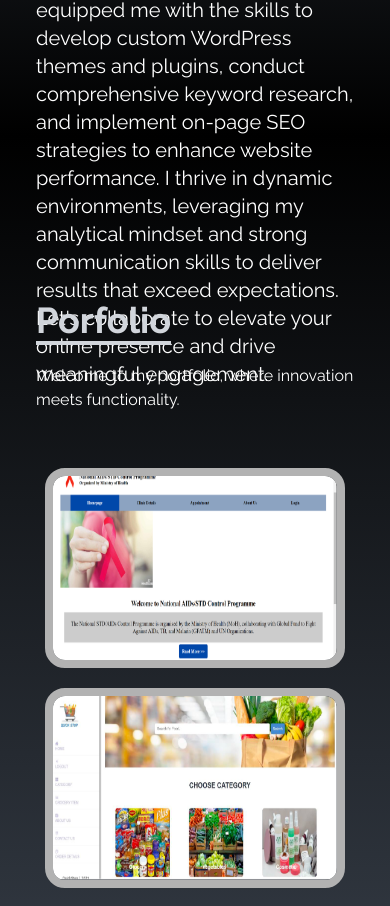
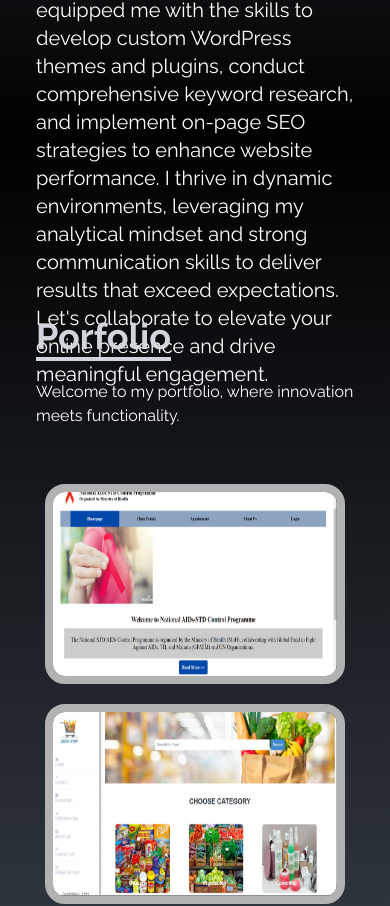
Before and after one commit to km010700/portfolio, a React (Create React App) app: page / in a window 390 px wide. Shown: the part 1552-2458 px from the top of the page. Built offline with nearby package versions, Linux system fonts and the light colour scheme; a web font is replaced by a local one.

Commit message:
minor refractor

```diff
--- a/src/components/About.css
+++ b/src/components/About.css
@@ -1,6 +1,6 @@
 @media (orientation: landscape) {
     .max-w-screen-lg{
-        max-width: 80vw; /*Adjust the width as needed*/
+        max-width: 90vw; /*Adjust the width as needed*/
     }
 }
 
--- a/src/components/Portfolio.css
+++ b/src/components/Portfolio.css
@@ -43,3 +43,21 @@
     opacity: 1;
     transform: translateY(0);
 }
+
+@media (orientation: landscape) {
+    .max-w-screen-lg{
+        max-width: 80vw; /*Adjust the width as needed*/
+    }
+    .max-h-screen-xl{
+        max-height: 80%;
+    }
+}
+
+@media (orientation: portrait) {
+    .max-w-screen-lg{
+        max-width: 100%; /*Take full width*/
+    }
+    .max-h-screen-xl{
+        max-height: 100%;
+    }
+}
--- a/src/components/Portfolio.jsx
+++ b/src/components/Portfolio.jsx
@@ -34,8 +34,8 @@ const Portfolio = () => {
 ]
   return (
     <div name='portfolio' className='bg-gradient-to-b from-black to-gray-600 w-full text-white md:h-screen'>
-        <div className='max-w-screen-lg p-9 mx-auto flex flex-col justify-center md:screen'>
-            <div className='pb-8 mt-32'>
+        <div className='max-w-screen-lg max-h-screen-xl p-9 mx-auto flex flex-col justify-center md:screen'>
+            <div className='pb-8 mt-36'>
                 <p className='text-4xl font-bold inline border-b-4 border-gray-300 text-gray-300'>Porfolio</p>
                 <p className='py-6'>Welcome to my portfolio, where innovation meets functionality.</p>
             </div>
```
